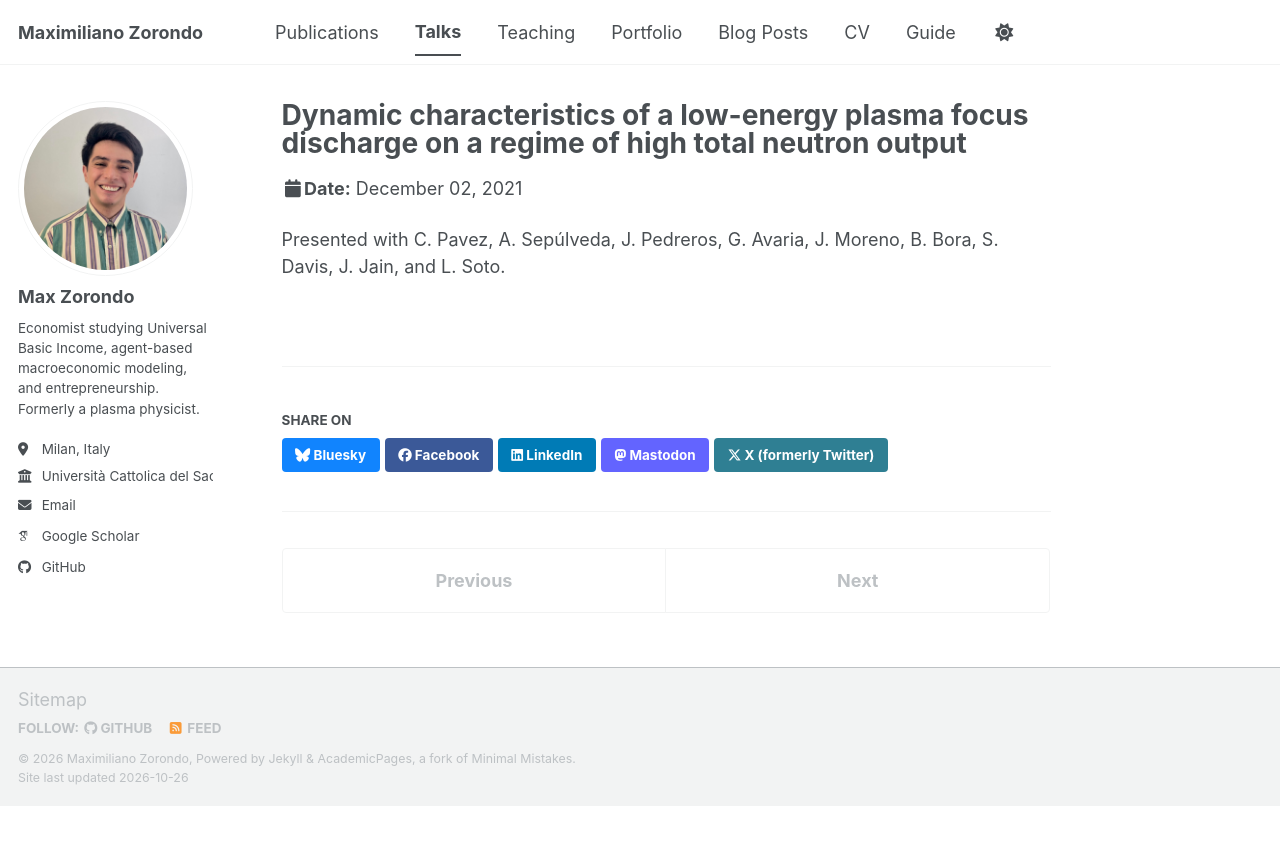
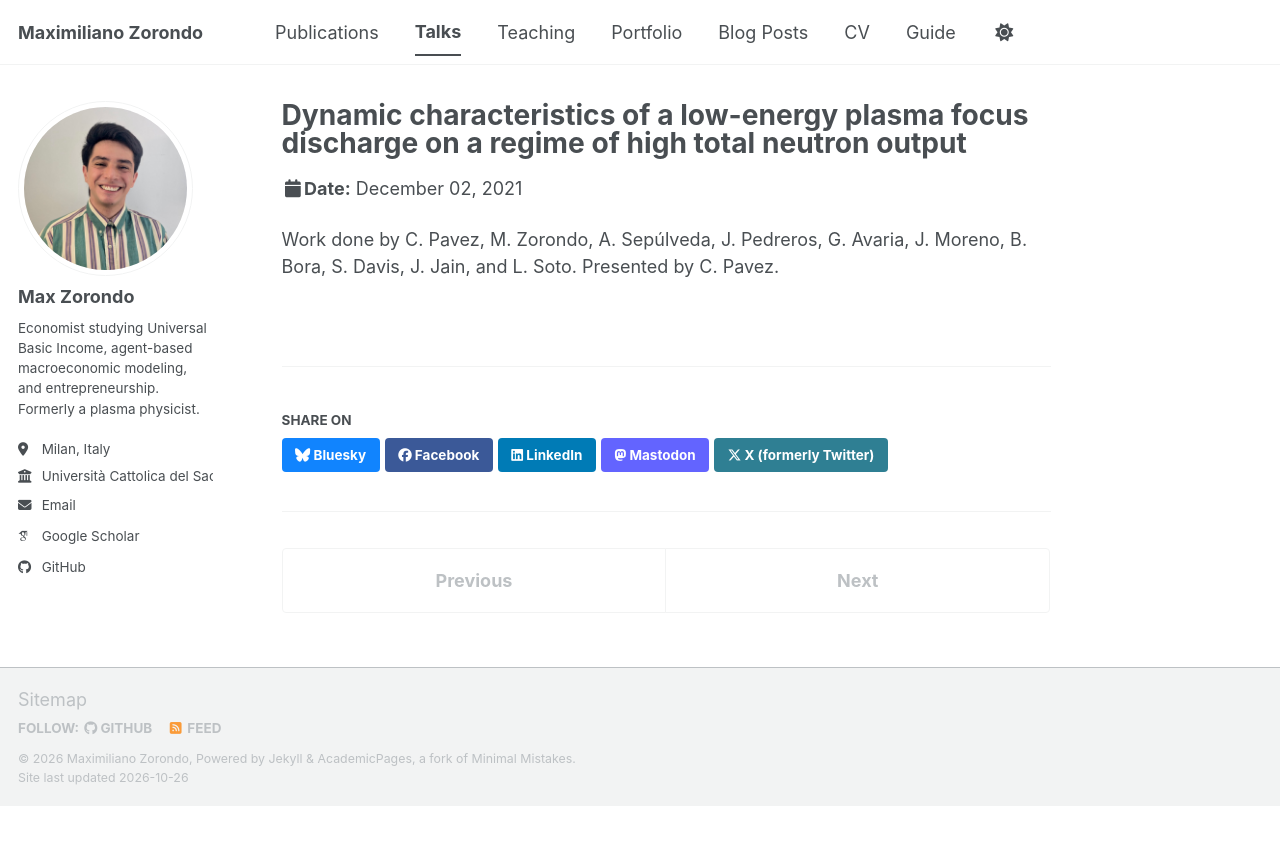
Before and after one commit to mzorondo/mzorondo.github.io, a Jekyll site: the page built from _talks/2021-12-02-neutron-output-icpsa.md, in a window 1280 px wide. Shown: the top 845 px of the page. Built offline with Jekyll 4.4.1, drawn with Linux system fonts in a browser that asks for light colours; some web fonts are replaced; a script bundle is joined from its source files by our own code; library files that are not in the unit come from our copies.

Commit message:
Update presentation credit in conference talk details

```diff
--- a/_talks/2021-12-02-neutron-output-icpsa.md
+++ b/_talks/2021-12-02-neutron-output-icpsa.md
@@ -7,4 +7,4 @@ venue: "14th International Conference on Plasma Science and Applications"
 date: 2021-12-02
 location: "Online"
 ---
-Presented with C. Pavez, A. Sepúlveda, J. Pedreros, G. Avaria, J. Moreno, B. Bora, S. Davis, J. Jain, and L. Soto.
+Work done by C. Pavez, M. Zorondo, A. Sepúlveda, J. Pedreros, G. Avaria, J. Moreno, B. Bora, S. Davis, J. Jain, and L. Soto. Presented by C. Pavez.
```
